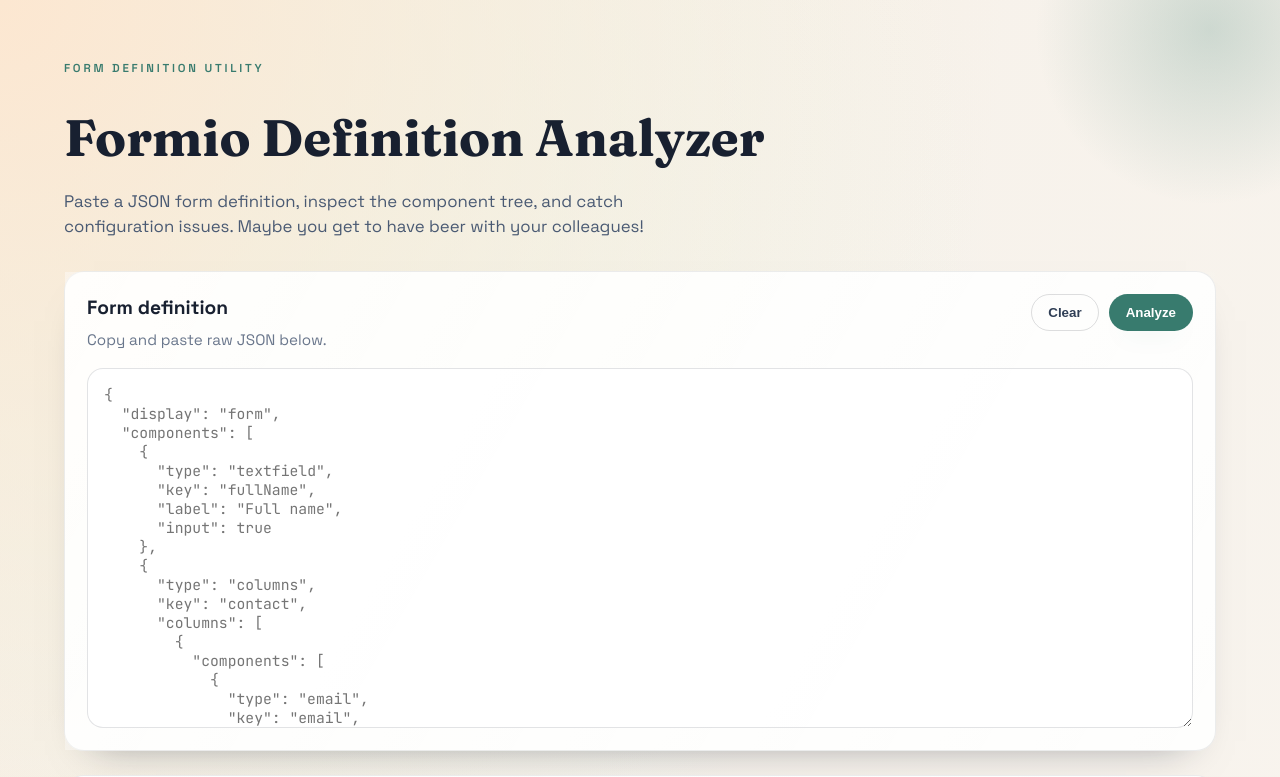
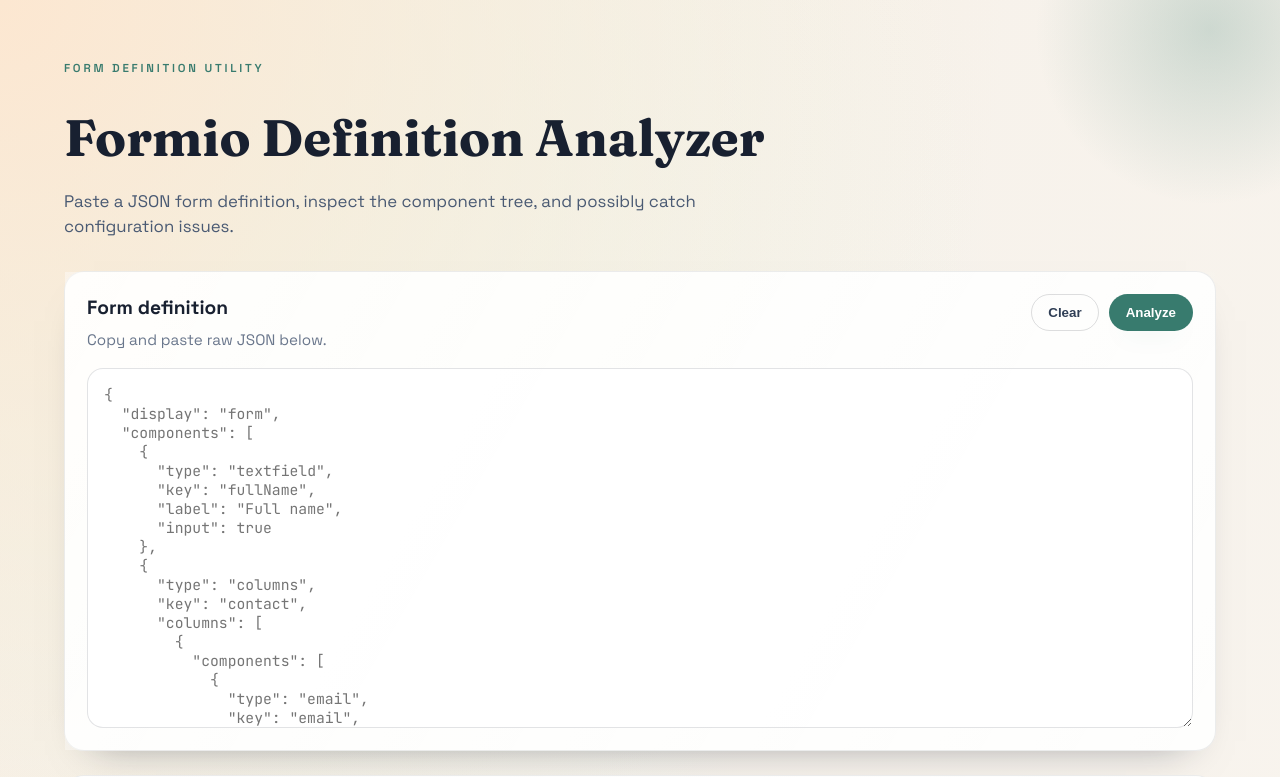
Before and after one commit to JamaJ1701/formio-formdef-utility, a React (Vite) app: page / in a window 1280 px wide. Shown: the top 777 px of the page. Built offline with nearby package versions, Linux system fonts and the light colour scheme.

Commit message:
Minor update

```diff
--- a/src/App.jsx
+++ b/src/App.jsx
@@ -68,8 +68,7 @@
                 <h1 className="title">Formio Definition Analyzer</h1>
                 <p className="subtitle">
                     Paste a JSON form definition, inspect the component tree,
-                    and catch configuration issues. Maybe you get to have beer
-                    with your colleagues!
+                    and possibly catch configuration issues.
                 </p>
             </header>
 
```
